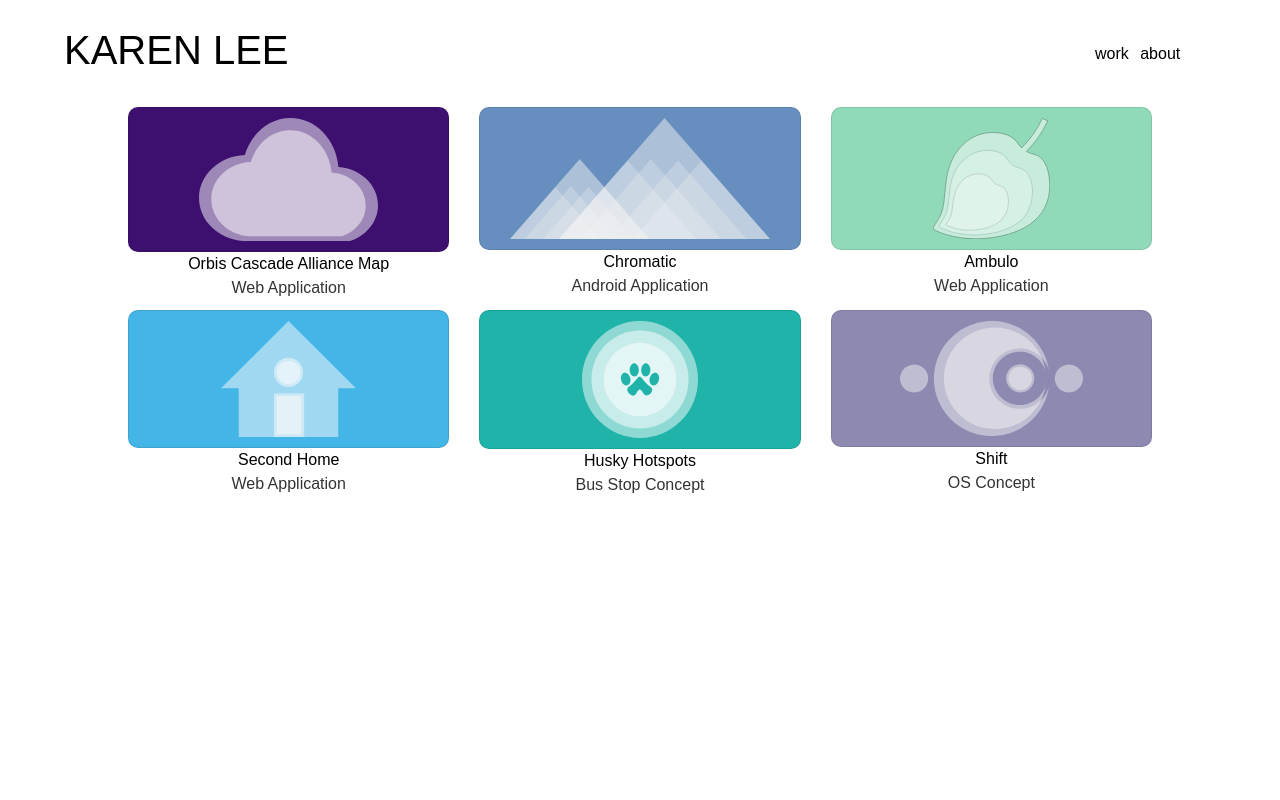
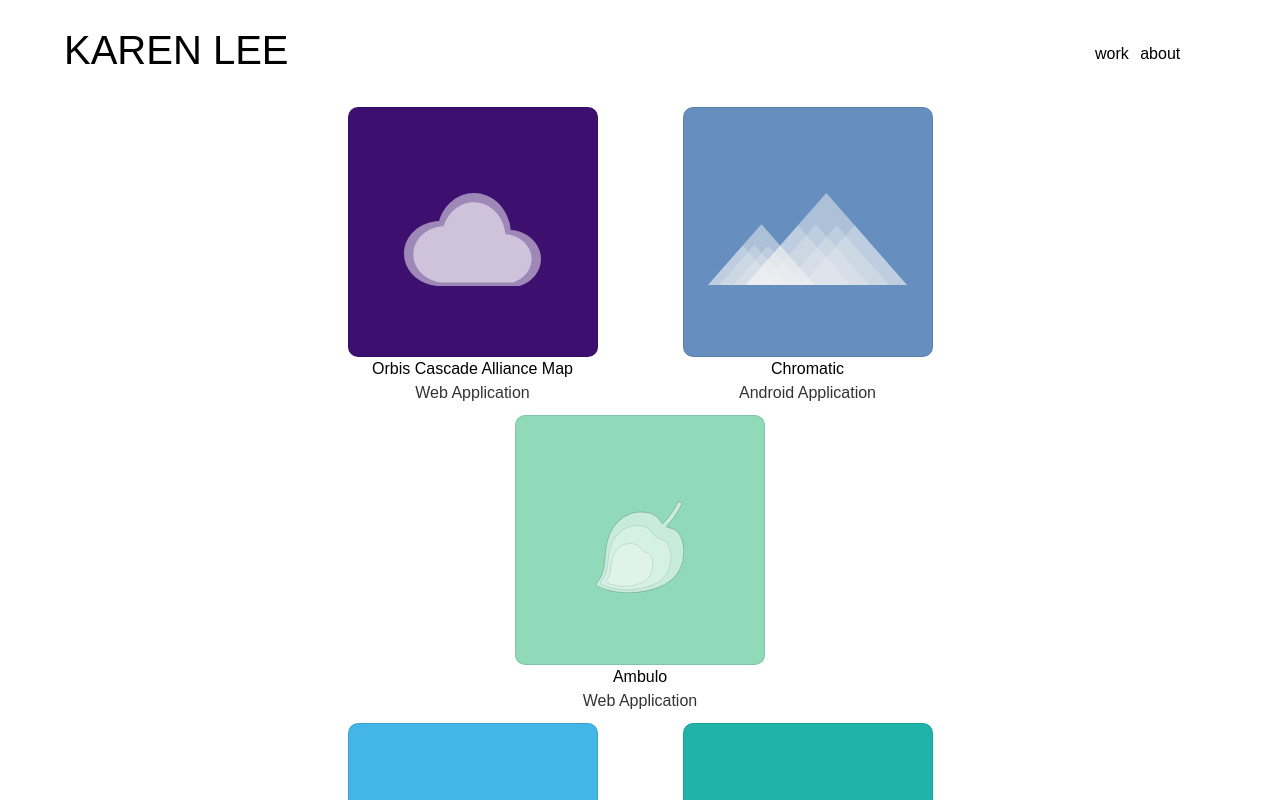
Before and after one commit to kalee12/kl2020, a React (Create React App) app in the folder kl2020/: page / in a window 1280 px wide. Shown: the top 800 px of the page. Built offline with nearby package versions, Linux system fonts and the light colour scheme.

Commit message:
Fixing col

```diff
--- a/kl2020/src/App.css
+++ b/kl2020/src/App.css
@@ -77,6 +77,7 @@ a:hover {
 }
 
 .inner {
+  margin-top: 30%;
   padding: 10px;
   /* background-color: red; */
   /* height: fit-content;  */
@@ -99,6 +100,9 @@ a:hover {
 
 .outer {
   border: 1px solid rgba(0, 0, 0, .1);
+  margin: auto;
+  width: 250px;
+  height: 250px;
   /* padding: 5px; */
 }
 
--- a/kl2020/src/Components/MainActivity.jsx
+++ b/kl2020/src/Components/MainActivity.jsx
@@ -19,7 +19,7 @@ export default class MainActivity extends React.Component {
         return(
             <div>
                 <Navigation/>
-                <div style={{margin: 'auto', padding: '0 5% 0 5%', width: "90%"}}>
+                <div style={{margin: 'auto', padding: '0 5% 0 5%', width: "60%"}}>
                         <div class="row">
                             <div class="col">
                                 <ProjectContainer
--- a/kl2020/src/Components/ProjectContainer.jsx
+++ b/kl2020/src/Components/ProjectContainer.jsx
@@ -7,7 +7,6 @@ export default class ProjectContainer extends React.Component {
     render() {
         return(
             <Link to={{pathname: this.props.link}} style={{textAlign:"center"}}>
-                {/* <div class="row" style={{marginBottom:"1%"}}> */}
                     <Project
                         bottom={this.props.bottom}
                         color={this.props.color}
@@ -18,14 +17,10 @@ export default class ProjectContainer extends React.Component {
                         // top={this.props.top}
                         width={this.props.width}
                     />
-                    {/* <div class="col" style={{padding:"2%"}}> */}
-                        <div style={{color: "black", marginBottom:"10px"}}>
-                            <div style={{margin:"0"}}>{this.props.name}</div>
-                            <div style={{opacity:".8"}}> {this.props.type}</div>
-                        </div>
-                        {/* <div>{this.props.description}</div> */}
-                    {/* </div> */}
-                {/* </div> */}
+                    <div style={{color: "black", marginBottom:"10px"}}>
+                        <div style={{margin:"0"}}>{this.props.name}</div>
+                        <div style={{opacity:".8"}}> {this.props.type}</div>
+                    </div>
             </Link>
         );
     }
```
